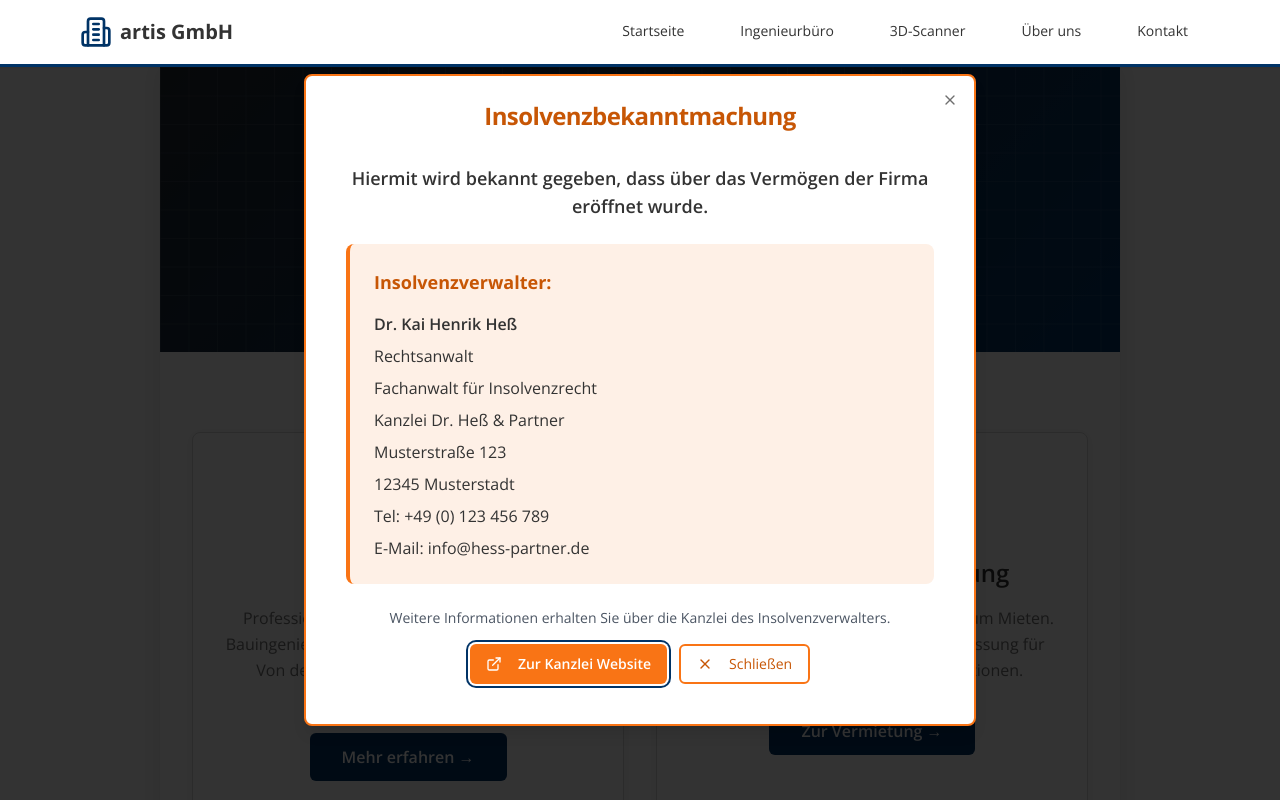
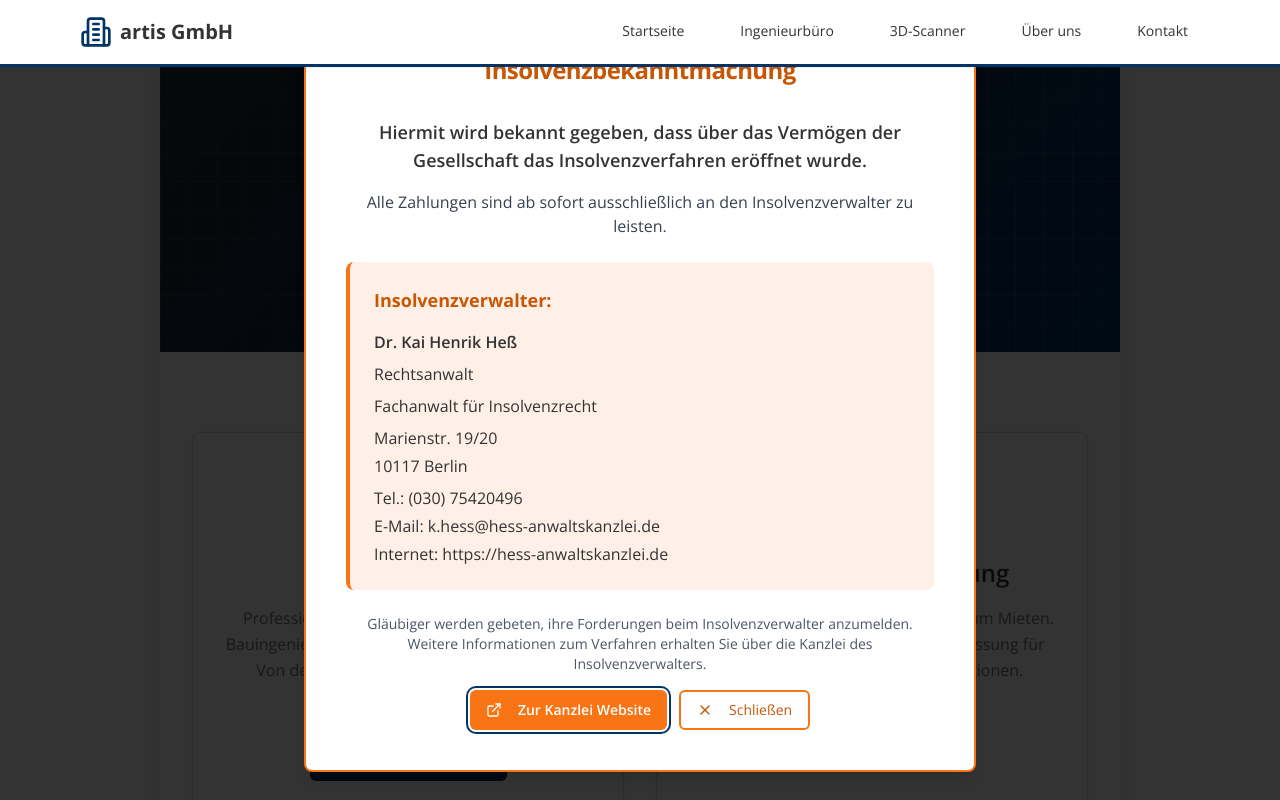
Before and after one commit to dvvvvv411/artis-web-revival-gmbh, a React (Vite) app: page / in a window 1280 px wide. Shown: the top 800 px of the page. Built offline with nearby package versions, Linux system fonts and the light colour scheme.

Commit message:
Refine insolvency popup text
Update the text within the insolvency popup to be more professional and use the provided contact information for Dr. Kai Henrik Heß.

```diff
--- a/src/components/InsolvencyPopup.tsx
+++ b/src/components/InsolvencyPopup.tsx
@@ -35,7 +35,7 @@ export const InsolvencyPopup = ({ onClose }: InsolvencyPopupProps) => {
   };
 
   const handleLawFirmClick = () => {
-    window.open("https://www.hess-partner.de", "_blank");
+    window.open("https://hess-anwaltskanzlei.de", "_blank");
   };
 
   return (
@@ -50,7 +50,10 @@ export const InsolvencyPopup = ({ onClose }: InsolvencyPopupProps) => {
         <div className="space-y-6 p-4">
           <div className="text-center">
             <p className="text-lg font-semibold mb-4">
-              Hiermit wird bekannt gegeben, dass über das Vermögen der Firma eröffnet wurde.
+              Hiermit wird bekannt gegeben, dass über das Vermögen der Gesellschaft das Insolvenzverfahren eröffnet wurde.
+            </p>
+            <p className="text-base text-gray-700">
+              Alle Zahlungen sind ab sofort ausschließlich an den Insolvenzverwalter zu leisten.
             </p>
           </div>
 
@@ -65,17 +68,22 @@ export const InsolvencyPopup = ({ onClose }: InsolvencyPopupProps) => {
               <p className="font-semibold">Dr. Kai Henrik Heß</p>
               <p>Rechtsanwalt</p>
               <p>Fachanwalt für Insolvenzrecht</p>
-              <p>Kanzlei Dr. Heß & Partner</p>
-              <p>Musterstraße 123</p>
-              <p>12345 Musterstadt</p>
-              <p>Tel: +49 (0) 123 456 789</p>
-              <p>E-Mail: info@hess-partner.de</p>
+              <div className="mt-4 space-y-1">
+                <p>Marienstr. 19/20</p>
+                <p>10117 Berlin</p>
+              </div>
+              <div className="mt-4 space-y-1">
+                <p>Tel.: (030) 75420496</p>
+                <p>E-Mail: k.hess@hess-anwaltskanzlei.de</p>
+                <p>Internet: https://hess-anwaltskanzlei.de</p>
+              </div>
             </div>
           </div>
 
           <div className="text-center space-y-4">
             <p className="text-sm text-gray-600">
-              Weitere Informationen erhalten Sie über die Kanzlei des Insolvenzverwalters.
+              Gläubiger werden gebeten, ihre Forderungen beim Insolvenzverwalter anzumelden.
+              Weitere Informationen zum Verfahren erhalten Sie über die Kanzlei des Insolvenzverwalters.
             </p>
 
             <div className="flex flex-col sm:flex-row gap-3 justify-center">
```
